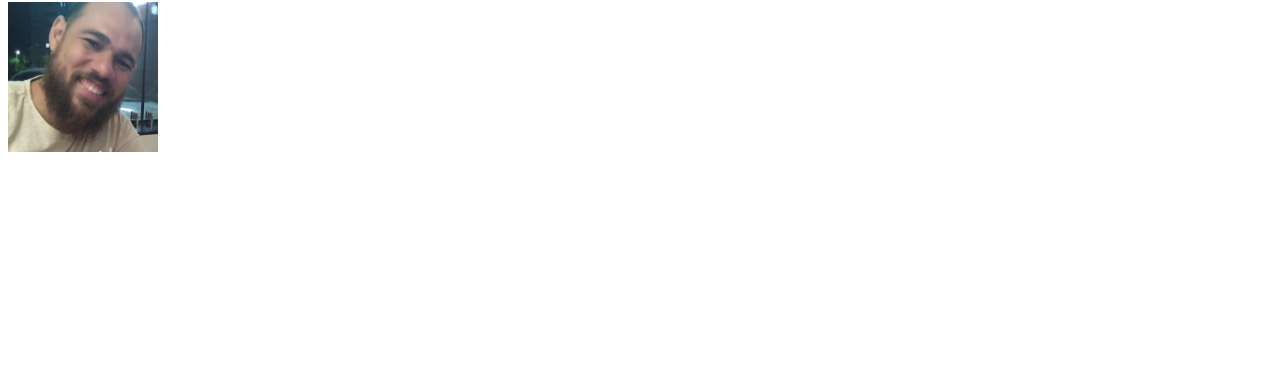
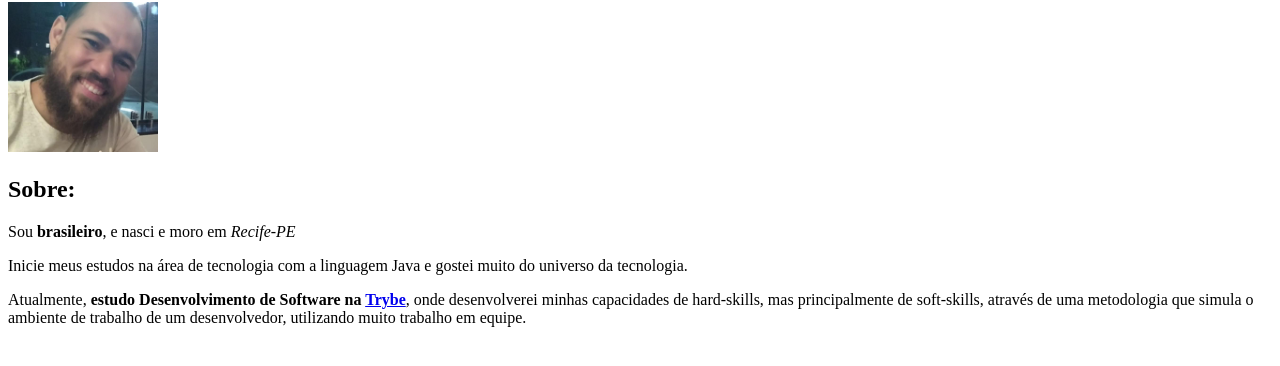
Before and after one commit to PauloGrijp/PauloGrijp.github.io, a plain HTML site: page index.html in a window 1280 px wide. Shown: the part 78-444 px from the top of the page. Drawn offline with Linux system fonts and the light colour scheme.

Commit message:
inclusao de uma descriçao

```diff
--- a/index.html
+++ b/index.html
@@ -11,6 +11,20 @@
     <h1>Paulo Roberto Ramos Xavier Filho</h1>
     <img src="me.jpg" alt="Foto minha sorrindo" width="150px" >
 
+    <h2>Sobre:</h2>
+
+    <p>Sou <strong>brasileiro</strong>, e nasci e moro em <em>Recife-PE</em></p>
+    <p>
+        Inicie meus estudos na área de tecnologia com a linguagem Java
+        e gostei muito do universo da tecnologia.
+    </p>
+    <p>
+        Atualmente, <strong>estudo Desenvolvimento de Software na <a href="https://www.betrybe.com/" target="_blank">
+            Trybe</a></strong>,
+        onde desenvolverei minhas capacidades de hard-skills,
+        mas principalmente de soft-skills, através de uma metodologia que simula o
+        ambiente de trabalho de um desenvolvedor, utilizando muito trabalho em equipe.
+    </p>
 
 
 
```
